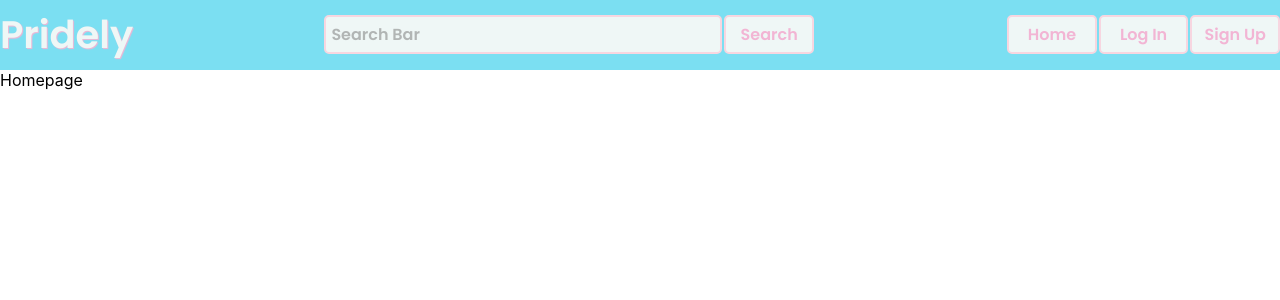
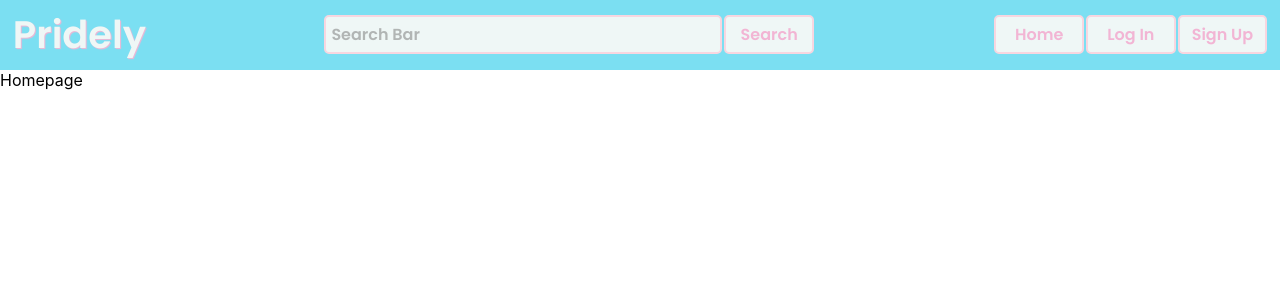
Before and after one commit to LeeFarnell/pridely-frontend, a React (Create React App) app: page / in a window 1280 px wide. Shown: the top 300 px of the page. Built offline with nearby package versions, Linux system fonts and the light colour scheme.

Commit message:
padding navbar

```diff
--- a/src/components/navbar/index.css
+++ b/src/components/navbar/index.css
@@ -10,9 +10,8 @@
   display: flex;
   margin: 0;
   background-color: var(--SkyBlue);
-  width: 100vw;
-  padding-top: 0.5vw;
-  padding-bottom: 0.5vw;
+  width: 98vw;
+  padding: 0.5vw 1vw;
   justify-content: space-between;
   align-items: center;
 }
```
